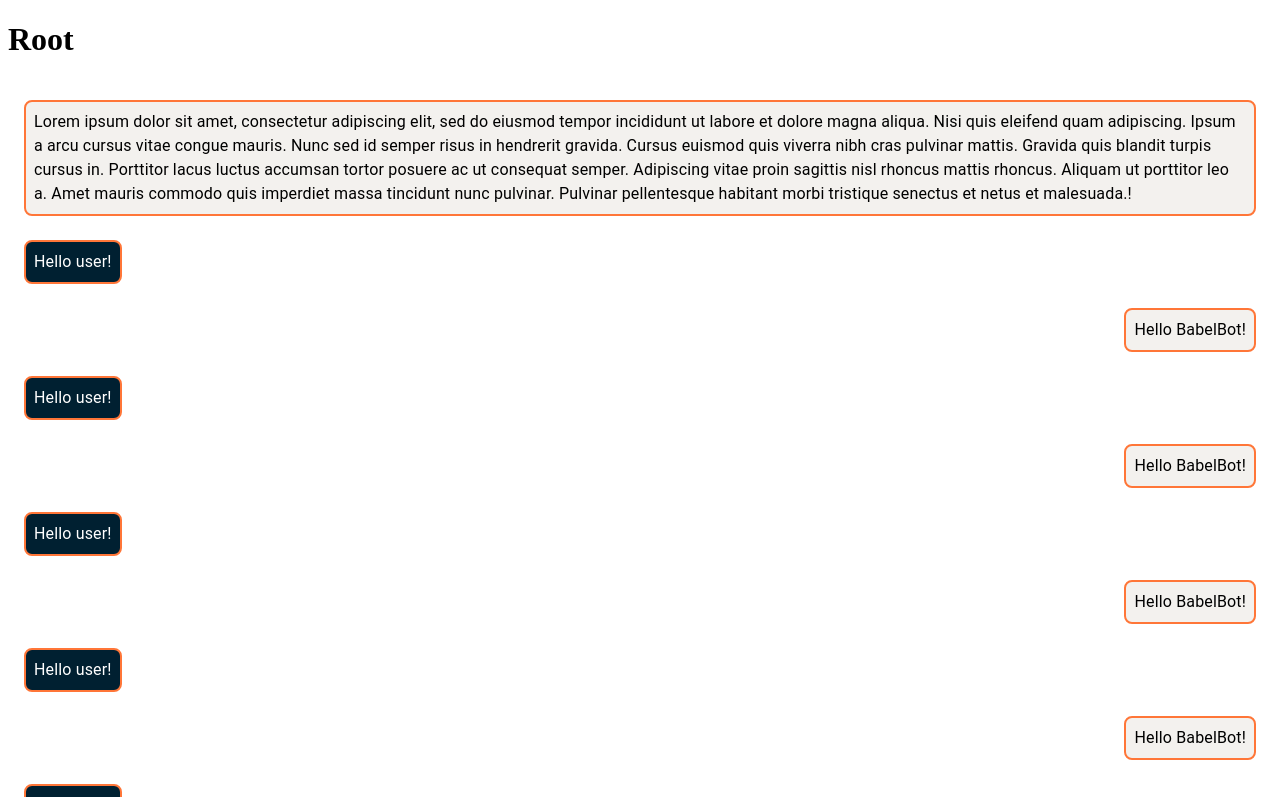
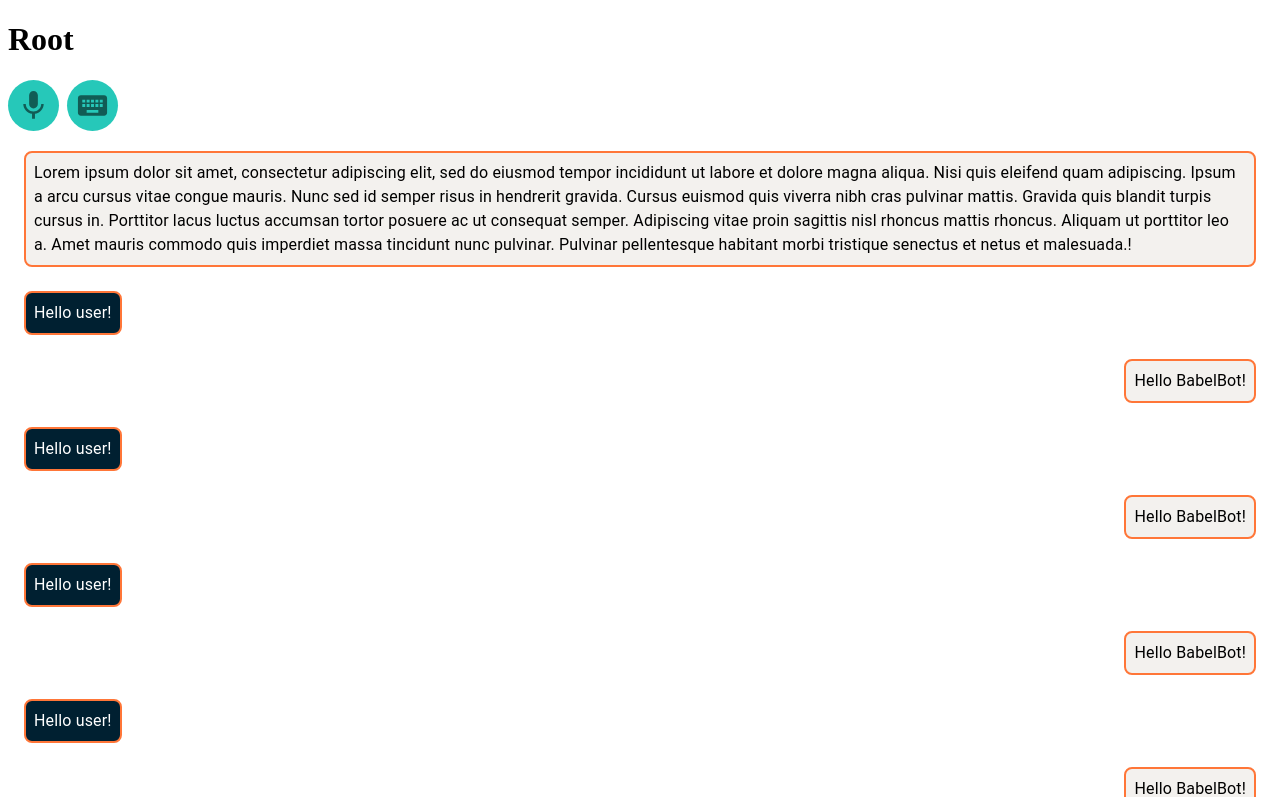
Before and after one commit to Project-BabelBot/BabelBot-Code, a React (Vite) app in the folder frontend/: page /response in a window 1280 px wide. Shown: the top 797 px of the page. Built offline with nearby package versions, Linux system fonts and the light colour scheme.

Commit message:
Add action buttons

```diff
--- a/frontend/package.json
+++ b/frontend/package.json
@@ -13,6 +13,7 @@
   "dependencies": {
     "@emotion/react": "^11.11.1",
     "@emotion/styled": "^11.11.0",
+    "@mui/icons-material": "^5.15.2",
     "@mui/material": "^5.14.17",
     "axios": "^1.6.1",
     "react": "^18.2.0",
--- /dev/null
+++ b/frontend/src/components/ActionButtons.tsx
@@ -0,0 +1,27 @@
+import KeyboardIcon from "@mui/icons-material/Keyboard";
+import MicIcon from "@mui/icons-material/Mic";
+import Box from "@mui/material/Box";
+import IconButton from "@mui/material/IconButton";
+
+const styles = {
+  button: {
+    backgroundColor: "primary.light",
+  },
+  container: { display: "flex", gap: 1 },
+};
+
+const ActionButtons = () => {
+  return (
+    // TODO: Fix Theming
+    <Box sx={styles.container}>
+      <IconButton sx={styles.button}>
+        <MicIcon fontSize="large" />
+      </IconButton>
+      <IconButton sx={styles.button}>
+        <KeyboardIcon fontSize="large" />
+      </IconButton>
+    </Box>
+  );
+};
+
+export default ActionButtons;
--- a/frontend/src/pages/ResponsePage.tsx
+++ b/frontend/src/pages/ResponsePage.tsx
@@ -3,6 +3,7 @@ import List from "@mui/material/List";
 import ListItem from "@mui/material/ListItem";
 import ListItemText from "@mui/material/ListItemText";
 import { useState } from "react";
+import ActionButtons from "../components/ActionButtons";
 
 const styles = {
   // TODO: Fix theming
@@ -51,6 +52,7 @@ const ResponsePage = () => {
 
   return (
     <Box>
+      <ActionButtons />
       <List component="div">
         {messages.map((o) => {
           return (
```
Also changed, not shown: 1 other file (tests, documents, lock files or other folders).
